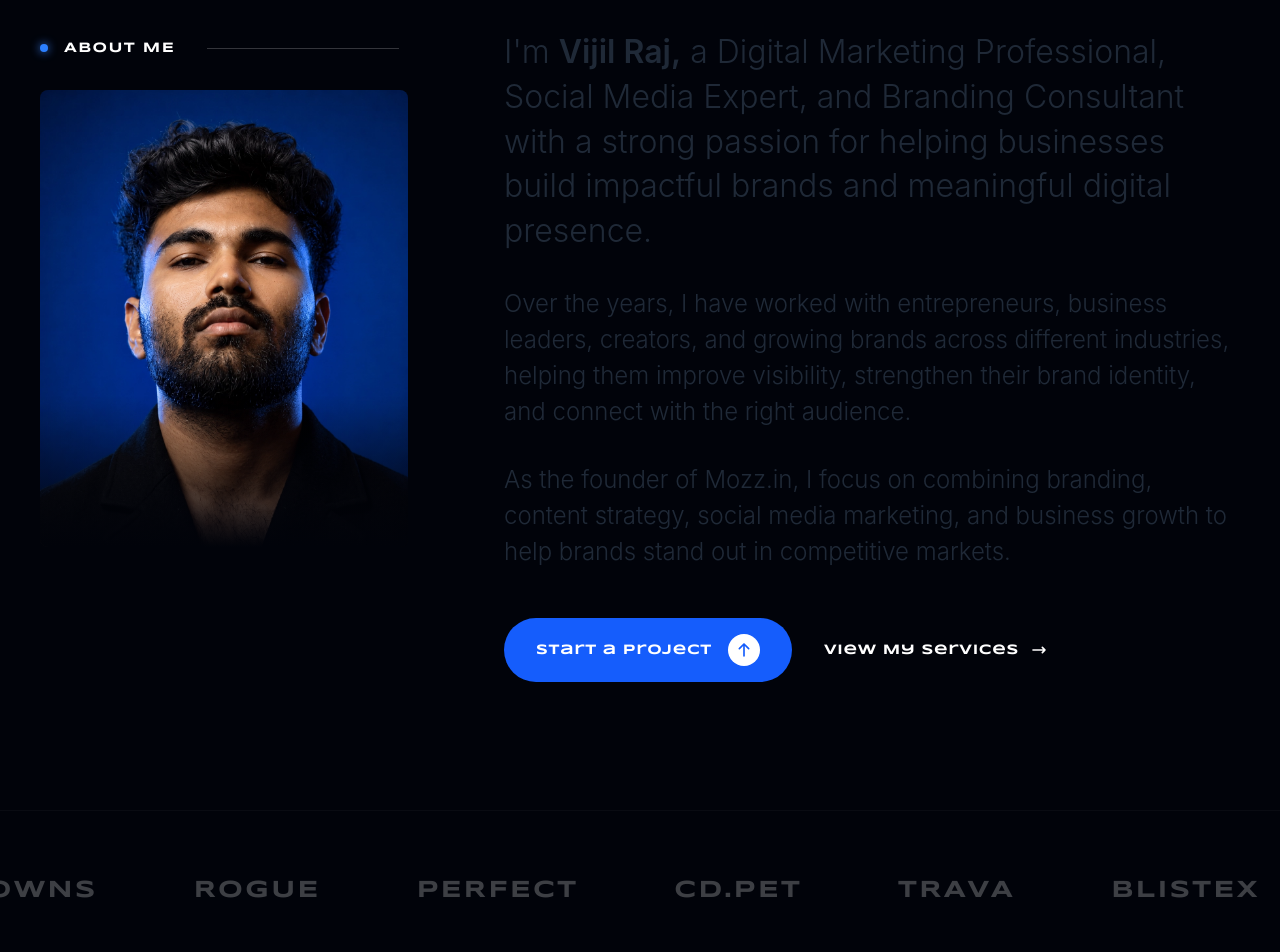
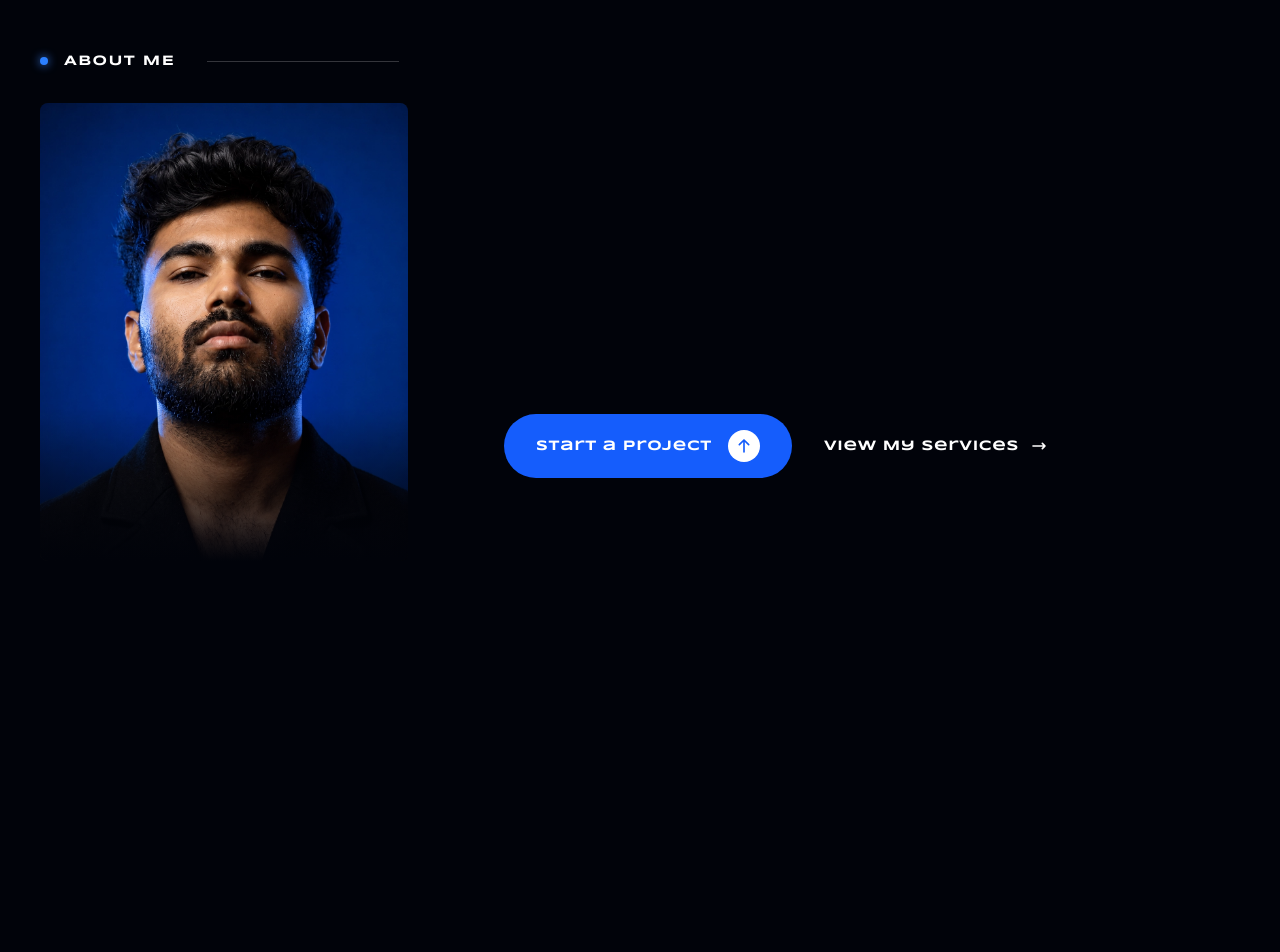
Before and after one commit to UNITY-11/mozzin, a Next.js app: page / in a window 1280 px wide. Shown: the part 980-1932 px from the top of the page. Built offline with nearby package versions, Linux system fonts and the light colour scheme.

Commit message:
Rewrite AboutSection to have sequential sticky paragraphs

```diff
--- a/src/components/AboutSection.tsx
+++ b/src/components/AboutSection.tsx
@@ -2,99 +2,36 @@
 
 import { useEffect, useRef, useState } from 'react'
 
-const ScrollRevealParagraph = ({
-  text,
-  className,
-}: {
-  text: string
-  className?: string
-}) => {
-  const pRef = useRef<HTMLParagraphElement>(null)
-
-  useEffect(() => {
-    let animationFrameId: number
-
-    const handleScroll = () => {
-      if (!pRef.current) return
-      const rect = pRef.current.getBoundingClientRect()
-      const windowHeight = window.innerHeight
-
-      // Start revealing when top hits 85% of viewport
-      // Fully revealed when top hits 40% of viewport
-      const start = windowHeight * 0.85
-      const end = windowHeight * 0.4
-
-      const progress = Math.max(
-        0,
-        Math.min(1, (start - rect.top) / (start - end)),
-      )
-
-      // Map progress 0→1 to revealPct -20%→120%
-      const revealPct = -20 + progress * 140
-      pRef.current.style.setProperty('--reveal-pct', `${revealPct}%`)
-
-      animationFrameId = requestAnimationFrame(handleScroll)
-    }
-
-    animationFrameId = requestAnimationFrame(handleScroll)
-
-    return () => {
-      if (animationFrameId) cancelAnimationFrame(animationFrameId)
-    }
-  }, [])
-
-  // Render text with "Vijil Raj," bolded
-  const renderText = () => {
-    const boldPhrase = 'Vijil Raj,'
-    const idx = text.indexOf(boldPhrase)
-    if (idx === -1) return text
-    return (
-      <>
-        {text.slice(0, idx)}
-        <span className="font-semibold">{boldPhrase}</span>
-        {text.slice(idx + boldPhrase.length)}
-      </>
-    )
-  }
-
-  return (
-    <p
-      ref={pRef}
-      className={className || ''}
-      style={{
-        backgroundImage:
-          'linear-gradient(to bottom, white calc(var(--reveal-pct, -20%) - 20%), #1f2937 calc(var(--reveal-pct, -20%) + 20%))',
-      }}
-    >
-      {renderText()}
-    </p>
-  )
-}
-
 export default function AboutSection() {
   const [isVisible, setIsVisible] = useState(false)
-  const sectionRef = useRef<HTMLDivElement>(null)
+  const scrollContainerRef = useRef<HTMLDivElement>(null)
 
   const topMarqueeRef = useRef<HTMLDivElement>(null)
   const bottomMarqueeRef = useRef<HTMLDivElement>(null)
+
+  const p1Ref = useRef<HTMLParagraphElement>(null)
+  const p2Ref = useRef<HTMLParagraphElement>(null)
+  const p3Ref = useRef<HTMLParagraphElement>(null)
+
   const extraOffsetTop = useRef(0)
   const extraOffsetBottom = useRef(0)
   const smoothVelocity = useRef(0)
   const lastScrollY = useRef(0)
 
   useEffect(() => {
+    // We can use a simple intersection observer to trigger `isVisible` for the title/image section
     const observer = new IntersectionObserver(
       ([entry]) => {
         if (entry.isIntersecting) {
           setIsVisible(true)
-          if (sectionRef.current) observer.unobserve(sectionRef.current)
+          if (scrollContainerRef.current) observer.unobserve(scrollContainerRef.current)
         }
       },
-      { threshold: 0.2 },
+      { threshold: 0.1 },
     )
 
-    if (sectionRef.current) {
-      observer.observe(sectionRef.current)
+    if (scrollContainerRef.current) {
+      observer.observe(scrollContainerRef.current)
     }
 
     return () => observer.disconnect()
@@ -104,7 +41,7 @@ export default function AboutSection() {
     lastScrollY.current = window.scrollY
     let animationFrameId: number
 
-    const updateScroll = () => {
+    const handleScroll = () => {
       const currentScroll = window.scrollY
       const delta = currentScroll - lastScrollY.current
       lastScrollY.current = currentScroll
@@ -121,10 +58,92 @@ export default function AboutSection() {
         bottomMarqueeRef.current.style.transform = `translateX(${extraOffsetBottom.current}px)`
       }
 
-      animationFrameId = requestAnimationFrame(updateScroll)
+      // Paragraph animation logic
+      if (scrollContainerRef.current) {
+        const rect = scrollContainerRef.current.getBoundingClientRect()
+        const windowHeight = window.innerHeight
+        const containerHeight = rect.height
+        const scrollableDistance = containerHeight - windowHeight
+
+        // Progress from 0 to 1 based on sticky container
+        const progress = Math.max(
+          0,
+          Math.min(1, -rect.top / scrollableDistance),
+        )
+
+        // Helper to compute reveal and fade for a paragraph
+        // p1: 0 -> 0.33
+        // p2: 0.33 -> 0.66
+        // p3: 0.66 -> 1.0
+        const animateParagraph = (
+          ref: React.RefObject<HTMLParagraphElement | null>,
+          start: number,
+          end: number,
+          isLast: boolean
+        ) => {
+          if (!ref.current) return
+
+          let opacity = 0
+          let translateY = 50
+          let revealPct = -20
+
+          const range = end - start
+          const p = (progress - start) / range
+
+          if (progress >= start && progress < end) {
+            // Intro: 0 to 0.2 of its range
+            if (p < 0.2) {
+              const inP = p / 0.2
+              opacity = inP
+              translateY = 50 * (1 - inP)
+              revealPct = -20
+            }
+            // Reveal: 0.2 to 0.8 of its range
+            else if (p >= 0.2 && p < 0.8) {
+              opacity = 1
+              translateY = 0
+              revealPct = -20 + ((p - 0.2) / 0.6) * 140
+            }
+            // Outro: 0.8 to 1.0 of its range
+            else {
+              if (isLast) {
+                // Last paragraph stays visible
+                opacity = 1
+                translateY = 0
+                revealPct = 120
+              } else {
+                const outP = (p - 0.8) / 0.2
+                opacity = 1 - outP
+                translateY = -50 * outP
+                revealPct = 120
+              }
+            }
+          } else if (progress >= end) {
+            if (isLast) {
+              opacity = 1
+              translateY = 0
+              revealPct = 120
+            } else {
+              opacity = 0
+              translateY = -50
+              revealPct = 120
+            }
           }
 
-    animationFrameId = requestAnimationFrame(updateScroll)
+          ref.current.style.opacity = opacity.toString()
+          ref.current.style.transform = `translateY(${translateY}px)`
+          ref.current.style.setProperty('--reveal-pct', `${revealPct}%`)
+        }
+
+        animateParagraph(p1Ref, 0, 0.33, false)
+        animateParagraph(p2Ref, 0.33, 0.66, false)
+        animateParagraph(p3Ref, 0.66, 1.0, true)
+      }
+
+      animationFrameId = requestAnimationFrame(handleScroll)
+    }
+
+    animationFrameId = requestAnimationFrame(handleScroll)
 
     return () => {
       cancelAnimationFrame(animationFrameId)
@@ -143,7 +162,7 @@ export default function AboutSection() {
             {[...Array(4)].map((_, i) => (
               <div key={i} className="flex items-center">
                 <span className="font-syncopate mx-8 text-xl font-bold tracking-wider text-white md:text-2xl">
-                  6 YEARS EXPERIENCE
+                  10+ YEARS EXPERIENCE
                 </span>
                 <span className="text-blue-500">✦</span>
                 <span className="font-syncopate mx-8 text-xl font-bold tracking-wider text-white md:text-2xl">
@@ -160,12 +179,14 @@ export default function AboutSection() {
         </div>
       </div>
 
-      {/* Main About Content */}
+      {/* Main About Content with Sticky Scroll */}
       <div
-        ref={sectionRef}
-        className="mx-auto max-w-[1500px] px-6 py-24 md:px-10 lg:py-32"
+        ref={scrollContainerRef}
+        className="relative h-[250vh] w-full"
       >
-        <div className="flex flex-col gap-12 lg:flex-row lg:gap-24">
+        <div className="sticky top-0 flex h-screen w-full items-center justify-center px-6 md:px-10">
+          <div className="flex w-full max-w-[1500px] flex-col gap-12 lg:flex-row lg:gap-24">
+
             {/* Left Title + Person Image */}
             <div
               className={`flex transform flex-col gap-8 transition-all duration-1000 lg:w-1/3 ${isVisible ? 'translate-y-0 opacity-100' : 'translate-y-12 opacity-0'}`}
@@ -189,25 +210,50 @@ export default function AboutSection() {
               </div>
             </div>
 
-          {/* Right Content */}
+            {/* Right Content - Paragraphs & Buttons */}
             <div
-            className={`flex transform flex-col gap-8 transition-all delay-200 duration-1000 lg:w-2/3 ${isVisible ? 'translate-y-0 opacity-100' : 'translate-y-12 opacity-0'}`}
+              className={`flex transform flex-col justify-center transition-all delay-200 duration-1000 lg:w-2/3 ${isVisible ? 'translate-y-0 opacity-100' : 'translate-y-12 opacity-0'}`}
             >
-            <ScrollRevealParagraph
-              text="I'm Vijil Raj, a Digital Marketing Professional, Social Media Expert, and Branding Consultant with a strong passion for helping businesses build impactful brands and meaningful digital presence."
-              className="font-sans text-2xl leading-relaxed font-light bg-clip-text text-transparent md:text-3xl lg:text-[32px] lg:leading-[1.4]"
-            />
-            <ScrollRevealParagraph
-              text="Over the years, I have worked with entrepreneurs, business leaders, creators, and growing brands across different industries, helping them improve visibility, strengthen their brand identity, and connect with the right audience."
-              className="font-sans text-xl leading-relaxed font-light bg-clip-text text-transparent md:text-2xl lg:text-[24px] lg:leading-[1.5]"
-            />
-            <ScrollRevealParagraph
-              text="As the founder of Mozz.in, I focus on combining branding, content strategy, social media marketing, and business growth to help brands stand out in competitive markets."
-              className="mb-4 font-sans text-xl leading-relaxed font-light bg-clip-text text-transparent md:text-2xl lg:text-[24px] lg:leading-[1.5]"
-            />
+              <div className="relative mb-8 grid w-full">
+                {/* Paragraph 1 */}
+                <p
+                  ref={p1Ref}
+                  className="col-start-1 row-start-1 w-full bg-clip-text text-2xl leading-relaxed font-light text-transparent opacity-0 md:text-3xl lg:text-[32px] lg:leading-[1.4]"
+                  style={{
+                    backgroundImage:
+                      'linear-gradient(to bottom, white calc(var(--reveal-pct, -20%) - 20%), #1f2937 calc(var(--reveal-pct, -20%) + 20%))',
+                  }}
+                >
+                  I'm <span className="font-semibold text-white">Vijil Raj,</span> a Digital Marketing Professional, Social Media Expert, and Branding Consultant with a strong passion for helping businesses build impactful brands and meaningful digital presence.
+                </p>
+
+                {/* Paragraph 2 */}
+                <p
+                  ref={p2Ref}
+                  className="col-start-1 row-start-1 w-full bg-clip-text text-xl leading-relaxed font-light text-transparent opacity-0 md:text-2xl lg:text-[24px] lg:leading-[1.5]"
+                  style={{
+                    backgroundImage:
+                      'linear-gradient(to bottom, white calc(var(--reveal-pct, -20%) - 20%), #1f2937 calc(var(--reveal-pct, -20%) + 20%))',
+                  }}
+                >
+                  Over the years, I have worked with entrepreneurs, business leaders, creators, and growing brands across different industries, helping them improve visibility, strengthen their brand identity, and connect with the right audience.
+                </p>
+
+                {/* Paragraph 3 */}
+                <p
+                  ref={p3Ref}
+                  className="col-start-1 row-start-1 w-full bg-clip-text text-xl leading-relaxed font-light text-transparent opacity-0 md:text-2xl lg:text-[24px] lg:leading-[1.5]"
+                  style={{
+                    backgroundImage:
+                      'linear-gradient(to bottom, white calc(var(--reveal-pct, -20%) - 20%), #1f2937 calc(var(--reveal-pct, -20%) + 20%))',
+                  }}
+                >
+                  As the founder of Mozz.in, I focus on combining branding, content strategy, social media marketing, and business growth to help brands stand out in competitive markets.
+                </p>
+              </div>
 
               {/* Buttons */}
-            <div className="flex flex-wrap items-center gap-8">
+              <div className="flex flex-wrap items-center gap-8 mt-4 lg:mt-8">
                 <button className="group font-syncopate relative flex cursor-pointer items-center gap-4 overflow-hidden rounded-full bg-blue-600 px-8 py-4 text-sm font-bold tracking-wider text-white transition-transform hover:scale-105 hover:shadow-[0_0_20px_rgba(37,99,235,0.4)]">
                   <span>Start a Project</span>
                   <div className="flex h-8 w-8 items-center justify-center rounded-full bg-white text-blue-600 transition-transform group-hover:rotate-45">
@@ -247,41 +293,29 @@ export default function AboutSection() {
             </div>
           </div>
         </div>
+      </div>
 
-      {/* Client Logos Marquee */}
-      <div className="flex w-full overflow-hidden border-t border-white/5 bg-white/[0.01] py-16 opacity-60">
-        <div
-          ref={bottomMarqueeRef}
-          className="flex w-max"
-          style={{ marginLeft: '-10%' }}
-        >
+      {/* Bottom Marquee */}
+      <div className="flex w-full overflow-hidden border-t border-white/5 bg-[#01030a] py-6">
+        <div ref={bottomMarqueeRef} className="flex w-max">
           <div
             className="animate-marquee flex w-max whitespace-nowrap"
-            style={{ animationDuration: '50s' }}
+            style={{ animationDuration: '40s', animationDirection: 'reverse' }}
           >
-            {[...Array(3)].map((_, i) => (
-              <div
-                key={i}
-                className="font-syncopate flex items-center gap-24 px-12 text-2xl font-black tracking-widest text-white/40"
-              >
-                <span className="cursor-pointer transition-colors hover:text-white">
-                  BLISTEX
+            {[...Array(4)].map((_, i) => (
+              <div key={i} className="flex items-center">
+                <span className="font-syncopate mx-8 text-xl font-bold tracking-wider text-white/50 md:text-2xl">
+                  BRAND STRATEGY
                 </span>
-                <span className="cursor-pointer transition-colors hover:text-white">
-                  DIXIE DOWNS
+                <span className="text-white/20">✦</span>
+                <span className="font-syncopate mx-8 text-xl font-bold tracking-wider text-white/50 md:text-2xl">
+                  SOCIAL MEDIA
                 </span>
-                <span className="cursor-pointer transition-colors hover:text-white">
-                  ROGUE
+                <span className="text-white/20">✦</span>
+                <span className="font-syncopate mx-8 text-xl font-bold tracking-wider text-white/50 md:text-2xl">
+                  CONTENT MARKETING
                 </span>
-                <span className="cursor-pointer transition-colors hover:text-white">
-                  PERFECT
-                </span>
-                <span className="cursor-pointer transition-colors hover:text-white">
-                  CD.PET
-                </span>
-                <span className="cursor-pointer transition-colors hover:text-white">
-                  TRAVA
-                </span>
+                <span className="text-white/20">✦</span>
               </div>
             ))}
           </div>
```
Lines whose indentation alone changed are shown as unchanged.
